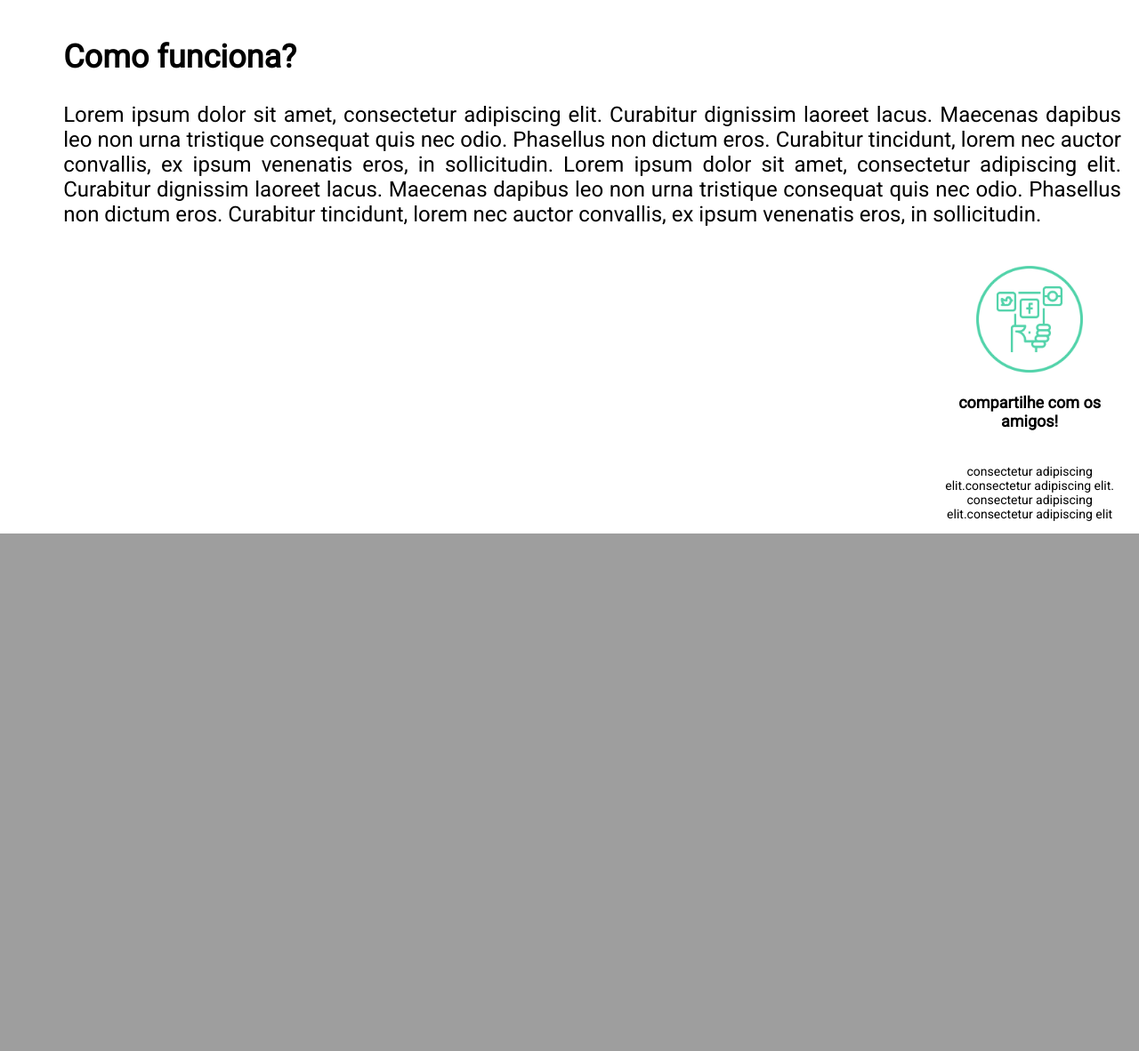
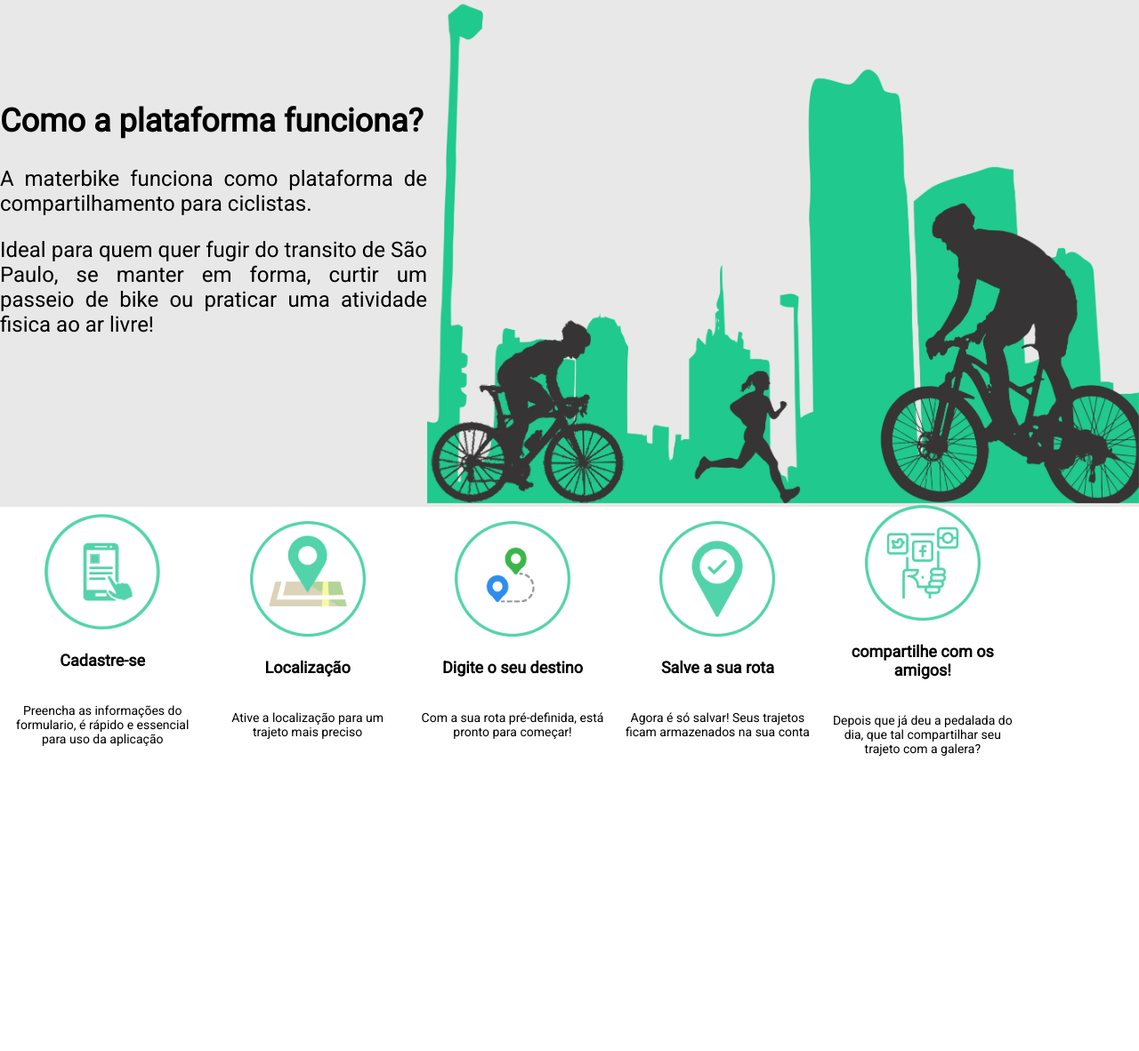
Before and after one commit to 6abi/demodayEH, a Django app: page / in a window 1280 px wide. Shown: the part 591-1773 px from the top of the page at 89% size. Before the commit the page ends 1191 px from the top, so only its background shows below. Run offline with Django 3.2, Linux system fonts and the light colour scheme; some libraries are stand-ins or nearby versions.

Commit message:
Finalização pagina como funciona

```diff
--- a/app/static/css/style.css
+++ b/app/static/css/style.css
@@ -139,44 +139,60 @@
 /* como funciona section */
 #funcionamento{
     display: flex;
+    align-items: center;
+    justify-content: space-around;
+    flex-direction: row;
+    align-items: center;
+    margin-bottom: 1%;
+    background-color: rgba(177, 177, 177, 0.295);
+}
+#funcionamento #titulo{
+    font-size: 24px;
+    text-align: justify;
+    width: 40%;
+    height:70%;
+}
+#funcionamento #titulo-img img{
+    width: 800px;
+    height: 100%;
+}
+#funcionamento2 #icones-funcionamento{
+    display: flex;
+    align-items: center;
+    justify-content: space-around;
+    width: 90%;
+    height: 90%;
+}
+#funcionamento2 #icones-funcionamento #icone{
+    display: flex;
+    flex-direction: column;
+    align-items: center;
+    justify-content: space-between;
+    width: 100%;
+}
+
+#icones-funcionamento #icone img{
+    width: 130px;
+    height: 130px;
+}
+#funcionamento2 #icones-funcionamento #icone p{
+    font-size: 14px;
+    text-align: center;
+    padding: 0px 5% 0px 5%;
+}
+#funcionamento2 #icones-funcionamento #icone h4{
+    font-size: 18px;
+    text-align: center;
+    padding: 0px 5% 0px 5%;
+    text-decoration-color: aquamarine;
+}
+
+#dicas-seguranca{
+    display: flex;
     align-items: flex-start;
     justify-content: right;
     flex-direction: column;
     align-items: center;
-    padding-top: 1%;
-    padding-left: 4%;
-}
-#funcionamento #titulo{
-    font-size: 24px;
-    margin: 0px 20px 20px 20px;;
-    text-align: justify;
-}
-#funcionamento #icones-funcionamento{
-    display: flex;
-    align-items: center;
-    justify-content: space-around;
-}
-#funcionamento #icones-funcionamento #icone{
-    display: flex;
-    flex-direction: column;
-    align-items: center;
-    justify-content: space-around;
-}
-
-#icones-funcionamento #icone img{
-    width: 120px;
-    height: 120px;
-}
-#funcionamento #icones-funcionamento #icone p{
-    font-size: 14px;
-    text-align: center;
-    padding: 0px 10px 0px 10px;
-}
-#funcionamento #icones-funcionamento #icone h4{
-    font-size: 18px;
-    text-align: center;
-    padding: 0px 10px 0px 10px;
-    text-decoration-color: aquamarine;
 }
 
 /* animação - funcionamento */
--- a/app/templates/index.html
+++ b/app/templates/index.html
@@ -61,48 +61,51 @@
             </div>
     </header>
     <section id="funcionamento">
-        <div id="titulo" data-anime="left">
-            <h1>Como funciona?</h1>
-            <p>
-                    Lorem ipsum dolor sit amet, consectetur adipiscing elit. Curabitur dignissim laoreet lacus.
-                    Maecenas dapibus leo non urna tristique consequat quis nec odio. Phasellus non dictum eros.
-                    Curabitur tincidunt, lorem nec auctor convallis, ex ipsum venenatis eros, in sollicitudin.
-                    Lorem ipsum dolor sit amet, consectetur adipiscing elit. Curabitur dignissim laoreet lacus.
-                    Maecenas dapibus leo non urna tristique consequat quis nec odio. Phasellus non dictum eros.
-                    Curabitur tincidunt, lorem nec auctor convallis, ex ipsum venenatis eros, in sollicitudin.
+        <div id="titulo">
+            <h1 data-anime="right">Como a plataforma funciona?</h1>
+            <p data-anime="left">
+                A materbike funciona como plataforma  de compartilhamento para ciclistas.
+                <p>Ideal para quem quer fugir do transito de São Paulo,
+                se manter em forma, curtir um passeio de bike ou praticar uma atividade fisica ao ar livre! </p>
             </p>
         </div>
+        <div id="titulo-img">
+            <img src="/static/images/funcionamento/banner1.png" alt="atividades">
+        </div>
+    </section>
+    <article id="funcionamento2">
         <div id ='icones-funcionamento'>
             <div id="icone" data-anime="left">
                 <img src="/static/images/funcionamento/cadastro.png" alt="Cadastre-se">
                 <h4>Cadastre-se</h4>
-                <p>consectetur adipiscing elit.consectetur adipiscing elit.
-                    consectetur adipiscing elit.consectetur adipiscing elit</p>
+                <p>Preencha as informações do formulario, é rápido e essencial para uso da aplicação</p>
             </div>
             <div id="icone" data-anime="left">
                 <img src="/static/images/funcionamento/localizacao.png" alt="Cadastre-se">
-                <h4>Ative a sua localização</h4>
-                <p>consectetur adipiscing elit.consectetur adipiscing elit.
-                    consectetur adipiscing elit.consectetur adipiscing elit</p>
+                <h4>Localização</h4>
+                <p>Ative a localização para um trajeto mais preciso</p>
             </div>
             <div id="icone" data-anime="right">
                 <img src="/static/images/funcionamento/destino.png" alt="Cadastre-se">
                 <h4>Digite o seu destino</h4>
-                <p>consectetur adipiscing elit.consectetur adipiscing elit.
-                    consectetur adipiscing elit.consectetur adipiscing elit</p>
+                <p>Com a sua rota pré-definida, está pronto para começar!</p>
             </div>
             <div id="icone" data-anime="right">
                 <img src="/static/images/funcionamento/salve.png" alt="Cadastre-se">
                 <h4>Salve a sua rota</h4>
-                <p>consectetur adipiscing elit.consectetur adipiscing elit.
-                    consectetur adipiscing elit.consectetur adipiscing elit</p>
+                <p>Agora é só salvar! Seus trajetos ficam armazenados na sua conta</p>
             </div>
-        <div id="icone"data-anime="right">
-            <img src="/static/images/funcionamento/compartilhe.png" alt="Cadastre-se">
-            <h4>compartilhe com os amigos!</h4>
-            <p>consectetur adipiscing elit.consectetur adipiscing elit.
-                consectetur adipiscing elit.consectetur adipiscing elit</p>
+            <div id="icone" data-anime="right">
+                <img src="/static/images/funcionamento/compartilhe.png" alt="Cadastre-se">
+                <h4>compartilhe com os amigos!</h4>
+                <p>Depois que já deu a pedalada do dia, que tal compartilhar seu trajeto com a galera?</p>
+            </div>
+    </article>
+
+    <article id="dicas-seguranca">
+        <div id="seguranca" data-anime="left">
+            <img src="/static/images/seguranca/dica_fig_1" alt="dicas-segurança">
         </div>
-    </section>
+    </article>
 </body>
 </html>
```
Also changed, not shown: app/static/images/dicas/dica_figura_1.png (added), app/static/images/funcionamento/atividades.png (renamed from app/static/images/atividades.png), app/static/images/funcionamento/banner.png (added), app/static/images/funcionamento/banner1.png (added).
